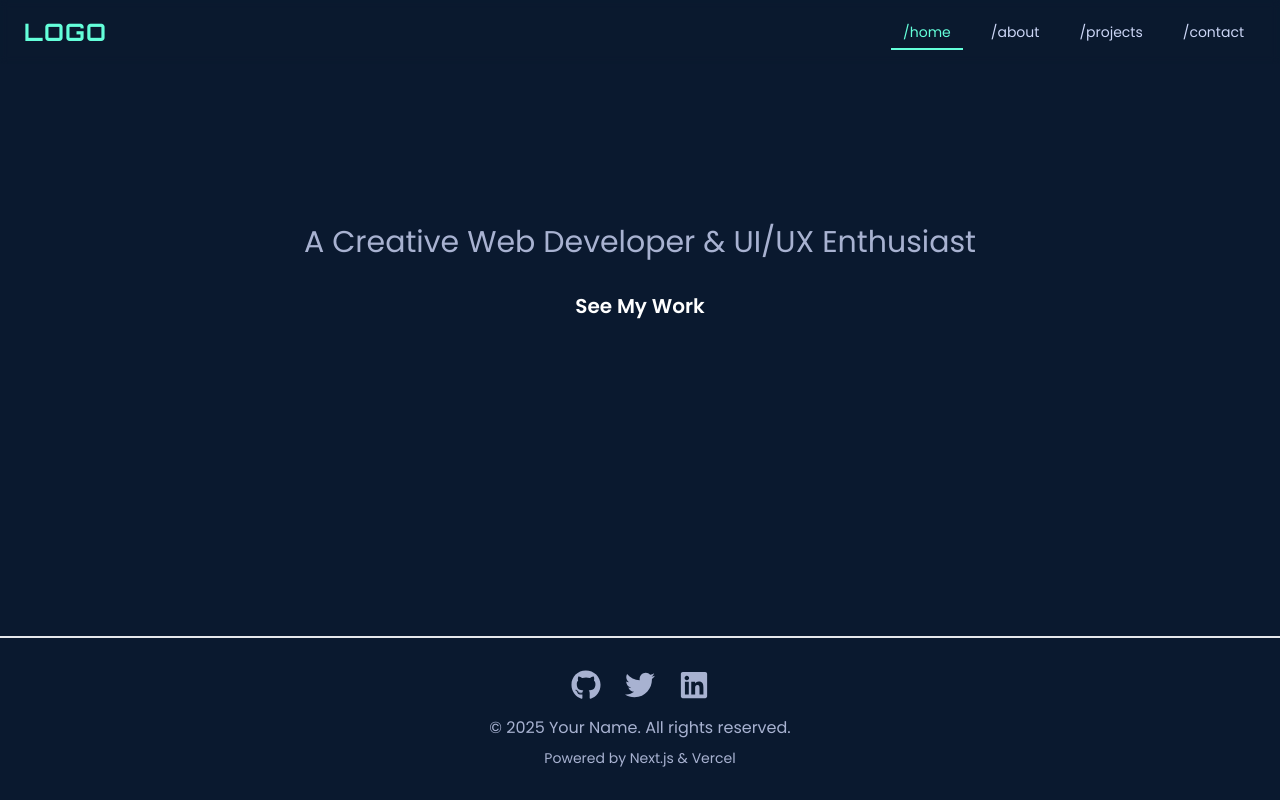
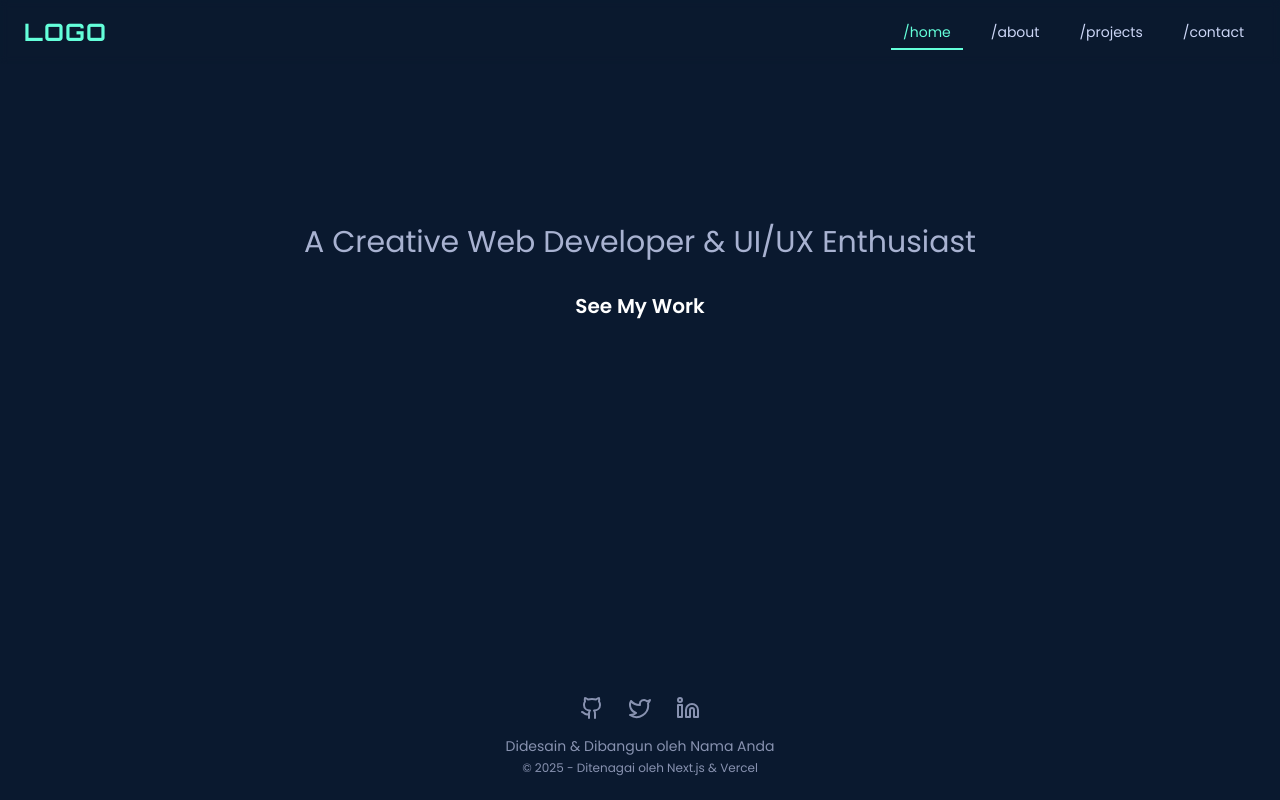
Before and after one commit to Nephyy1/nephyyv2, a Next.js app: page / in a window 1280 px wide. Built offline with nearby package versions, Linux system fonts and the light colour scheme.

Commit message:
Update Footer.js

```diff
--- a/components/Footer.js
+++ b/components/Footer.js
@@ -1,16 +1,16 @@
-import { FaGithub, FaTwitter, FaLinkedin } from 'react-icons/fa';
+import { Github, Twitter, Linkedin } from 'lucide-react';
 
 export default function Footer() {
   return (
-    <footer className="bg-transparent py-8 mt-16 border-t-2 border-retro-secondary">
-      <div className="container mx-auto text-center text-retro-text">
+    <footer className="w-full py-6">
+      <div className="container mx-auto px-6 text-center text-slate">
         <div className="flex justify-center space-x-6 mb-4">
-          <a href="#" className="text-3xl hover:text-retro-primary transition-colors"><FaGithub /></a>
-          <a href="#" className="text-3xl hover:text-retro-primary transition-colors"><FaTwitter /></a>
-          <a href="#" className="text-3xl hover:text-retro-primary transition-colors"><FaLinkedin /></a>
+          <a href="#" aria-label="Github" className="hover:text-cyan transition-colors"><Github /></a>
+          <a href="#" aria-label="Twitter" className="hover:text-cyan transition-colors"><Twitter /></a>
+          <a href="#" aria-label="Linkedin" className="hover:text-cyan transition-colors"><Linkedin /></a>
         </div>
-        <p className="font-vt323">&copy; 2025 Your Name. All rights reserved.</p>
-        <p className="font-vt323 text-sm mt-2">Powered by Next.js & Vercel</p>
+        <p className="text-sm">Didesain & Dibangun oleh Nama Anda</p>
+        <p className="text-xs mt-1">© {new Date().getFullYear()} - Ditenagai oleh Next.js & Vercel</p>
       </div>
     </footer>
   );
```
